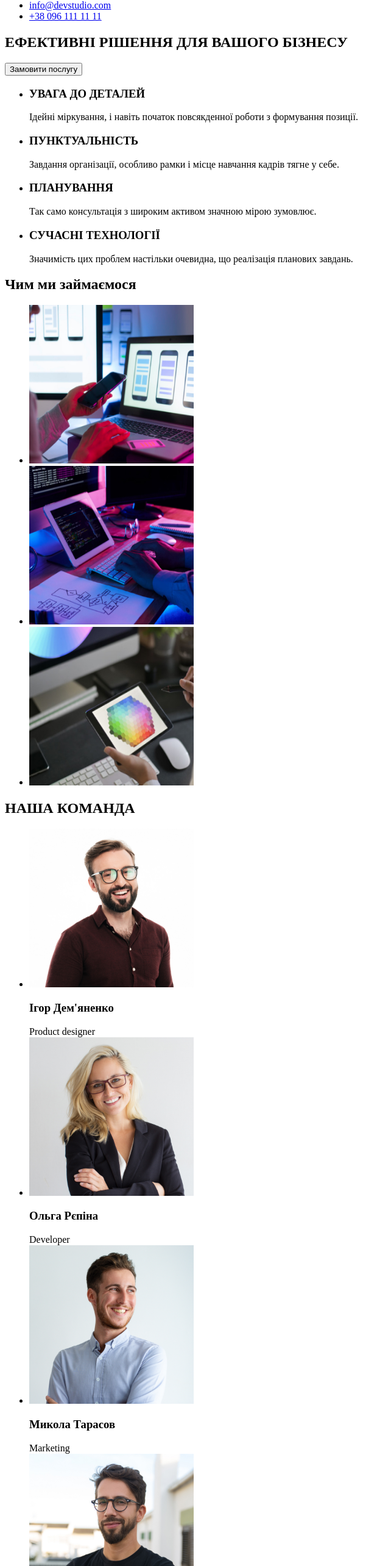
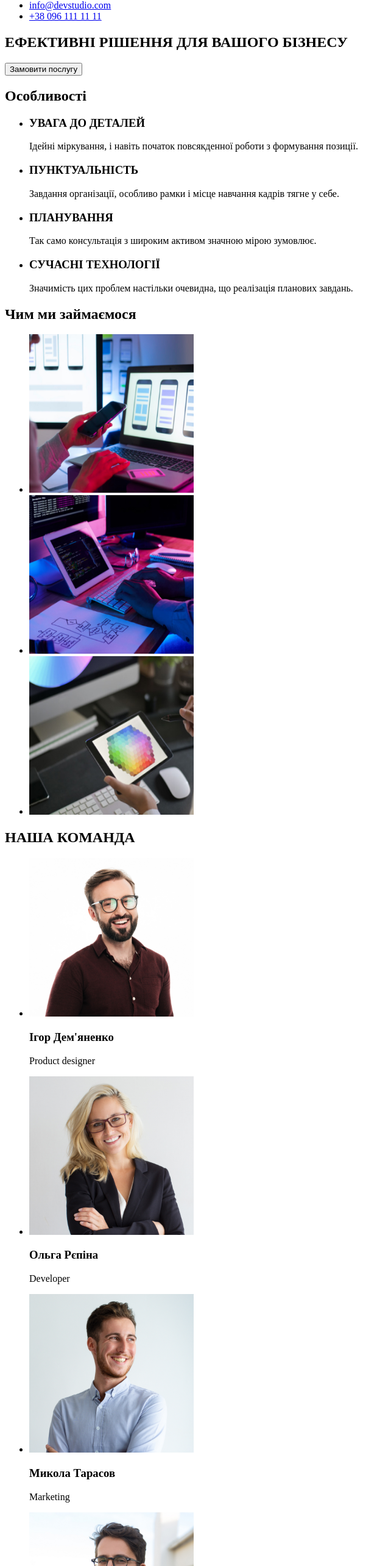
Before and after one commit to Andrewbrmn/goit-markup-hw-01, a plain HTML site: page index.html in a window 1280 px wide. Shown: the part 112-2680 px from the top of the page at 61% size, without its empty margins (0-642 px from the left). Drawn offline with Linux system fonts and the light colour scheme.

Commit message:
Update index.html
Дороблено

```diff
--- a/index.html
+++ b/index.html
@@ -27,7 +27,7 @@
         <button type="button">Замовити послугу</button>
       </section>
       <section>
-        <h2 hidden>Особливості</h2>
+        <h2><hidden>Особливості</h2>
         <ul>
           <li>
             <h3>УВАГА ДО ДЕТАЛЕЙ</h3>
@@ -103,7 +103,7 @@
               height="260"
             />
             <h3>Ігор Дем'яненко</h3>
-            <span>Product designer</span>
+            <p>Product designer</p>
           </li>
 
           <li>
@@ -115,7 +115,7 @@
               height="260"
             />
             <h3>Ольга Рєпіна</h3>
-            <span>Developer</span>
+            <p>Developer</p>
           </li>
 
           <li>
@@ -127,7 +127,7 @@
               height="260"
             />
             <h3>Микола Тарасов</h3>
-            <span>Marketing</span>
+            <p>Marketing</p>
           </li>
 
           <li>
@@ -139,7 +139,7 @@
               height="260"
             />
             <h3>Михайло Єрмаков</h3>
-            <span>UI Designer</span>
+            <p>UI Designer</p>
           </li>
         </ul>
       </section>
@@ -152,10 +152,7 @@
             <a
               href="https://goo.gl/maps/n2EZvPaW5k4kbdyB6"
               target="_blank"
-              rel="noopener noreferrer nofollow"
-              >м. Київ, пр-т Лесі Українки, 26</a
-            >
-            >
+              rel="noopener noreferrer nofollow">м. Київ, пр-т Лесі Українки, 26</a>
           </li>
           <li><a href="mailto:info@devstudio.com">info@devstudio.com</a></li>
           <li><a href="tel:+380961111111">+38 096 111 11 11</a></li>
```
